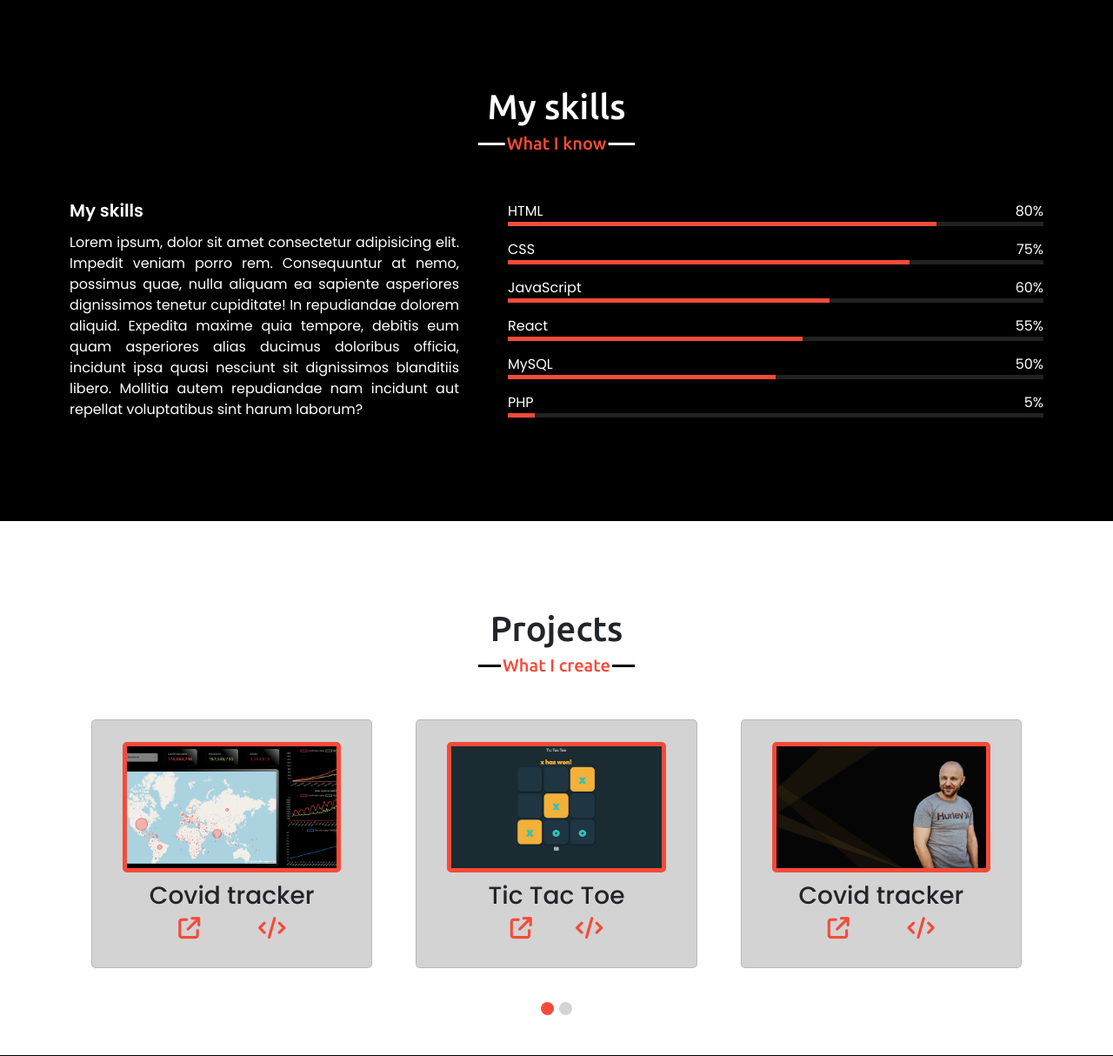
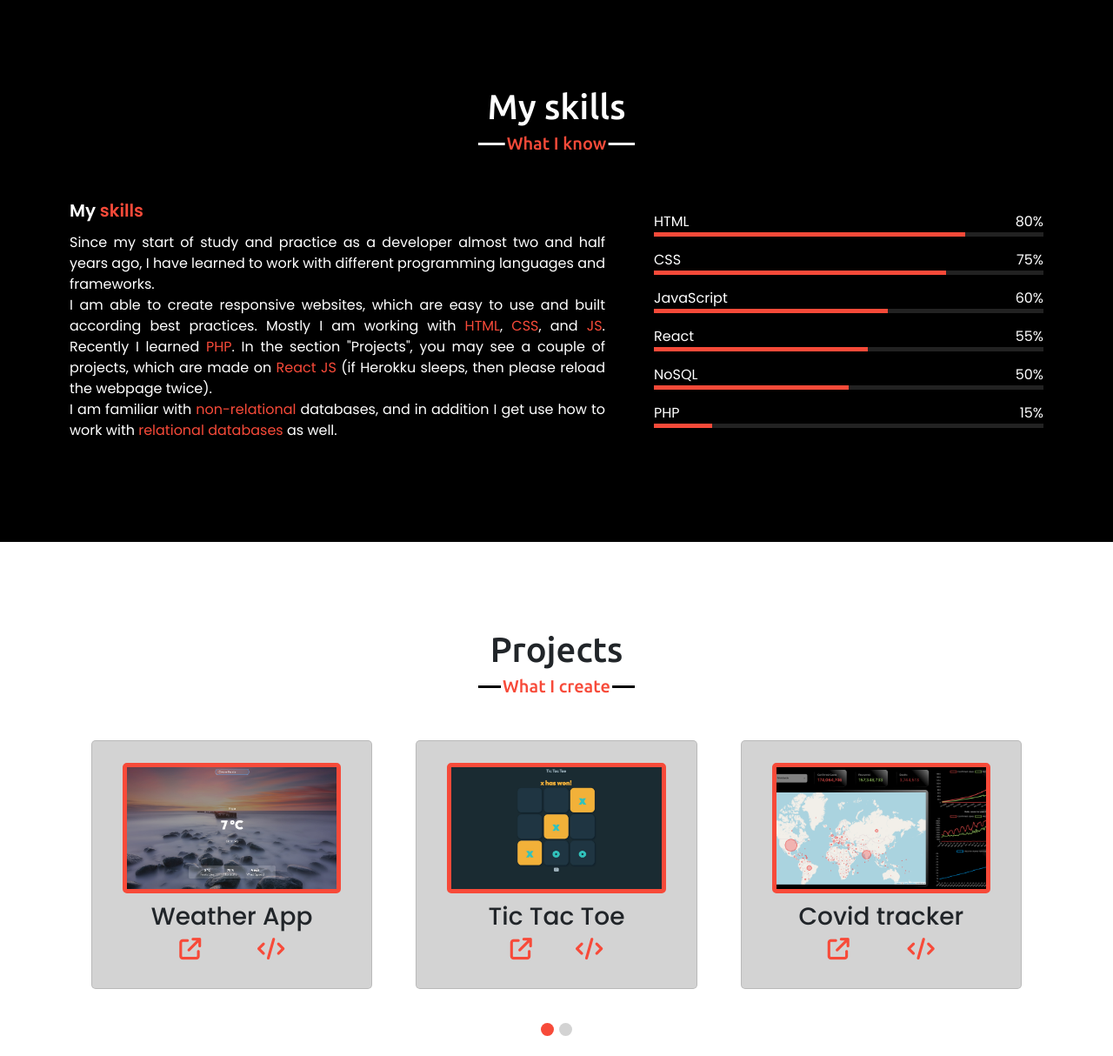
Before and after one commit to ErlensGadzans/Portfolio_page, a PHP site: page / in a window 1280 px wide. Shown: the part 1529-2743 px from the top of the page at 87% size. Run offline with PHP 8.4, Linux system fonts and the light colour scheme; some libraries are stand-ins or nearby versions.

Commit message:
Added description in section Skills & updated Projects

```diff
--- a/index.php
+++ b/index.php
@@ -63,6 +63,7 @@
             </div>
             <div class="modal-body">
               <div class="text-center mt-4 mb-4">
+              <h5 style="color:rgba(1,200,80,255)">Thank you for your message.</h5>
                 <h5 style="color:black">I will reply as soon as possible.</h5>
               </div>
             </div>';
@@ -127,16 +128,15 @@
       <h2 class="title">My skills</h2>
       <div class="skills_content">
         <div class="column left">
-          <div class="text">My skills</div>
+          <div class="text">My <span>skills</span></div>
           <p>
-            Lorem ipsum, dolor sit amet consectetur adipisicing elit. Impedit
-            veniam porro rem. Consequuntur at nemo, possimus quae, nulla
-            aliquam ea sapiente asperiores dignissimos tenetur cupiditate! In
-            repudiandae dolorem aliquid. Expedita maxime quia tempore, debitis
-            eum quam asperiores alias ducimus doloribus officia, incidunt ipsa
-            quasi nesciunt sit dignissimos blanditiis libero. Mollitia autem
-            repudiandae nam incidunt aut repellat voluptatibus sint harum
-            laborum?
+            Since my start of study and practice as a developer almost two and half years ago, I have learned to work with different programming languages and frameworks.
+            <br />
+            I am able to create responsive websites, which are easy to use and built according best practices.
+            Mostly I am working with <span>HTML</span>, <span>CSS</span>, and <span>JS</span>.
+            Recently I learned <span>PHP</span>. In the section "Projects", you may see a couple of projects, which are made on <span>React JS</span> (if Herokku sleeps, then please reload the webpage twice).
+            <br />
+            I am familiar with <span>non-relational</span> databases, and in addition I get use how to work with <span>relational databases</span> as well.
           </p>
         </div>
 
@@ -171,7 +171,7 @@
           </div>
           <div class="bars">
             <div class="info">
-              <span>MySQL</span>
+              <span>NoSQL</span>
               <span>50%</span>
             </div>
             <div class="line mysql"></div>
@@ -179,7 +179,7 @@
           <div class="bars">
             <div class="info">
               <span>PHP</span>
-              <span>5%</span>
+              <span>15%</span>
             </div>
             <div class="line php"></div>
           </div>
@@ -208,13 +208,15 @@
                     <div class="card">
                       <div class="box">
                         <div class="img">
-                          <img src="./img/covid_tracker.jpg" />
+                          <a href="https://weather-eg.herokuapp.com/" target="_blank">
+                            <img src="./img/weatherapp.jpg" />
+                          </a>
                         </div>
                         <div class="text">
-                          <h3>Covid tracker</h3>
+                          <h3>Weather App</h3>
                           <div class="icons">
-                            <a href="https://covid19-healthdata.herokuapp.com/" target="_blank" class="fa-solid fa-arrow-up-right-from-square"></a>
-                            <a href="https://github.com/ErlensGadzans/Covid-19-tracker-FE" target="_blank" class="fa-solid fa-code"></a>
+                            <a href="https://weather-eg.herokuapp.com/" target="_blank" class="fa-solid fa-arrow-up-right-from-square"></a>
+                            <a href="https://github.com/ErlensGadzans/weatherApp" target="_blank" class="fa-solid fa-code"></a>
                           </div>
                         </div>
                       </div>
@@ -224,7 +226,9 @@
                     <div class="card">
                       <div class="single_box box">
                         <div class="img_area">
-                          <img src="./img/tictactoe.jpg" />
+                          <a href="https://tictactoegameerlens.000webhostapp.com/" target="_blank">
+                            <img src="./img/tictactoe.jpg" />
+                          </a>
                         </div>
                         <div class="text">
                           <h3>Tic Tac Toe</h3>
@@ -240,7 +244,9 @@
                     <div class="card">
                       <div class="single_box box">
                         <div class="img_area">
-                          <img src="./img/banner.jpg" />
+                          <a href="https://covid19-healthdata.herokuapp.com/" target="_blank">
+                            <img src="./img/covid_tracker.jpg" />
+                          </a>
                         </div>
                         <div class="text">
                           <h3>Covid tracker</h3>
@@ -262,7 +268,27 @@
                     <div class="card">
                       <div class="box">
                         <div class="img">
-                          <img src="./img/covid_tracker.jpg" />
+                          <a href="https://weather-eg.herokuapp.com/" target="_blank">
+                            <img src="./img/weatherapp.jpg" />
+                          </a>
+                        </div>
+                        <div class="text">
+                          <h3>Weather App</h3>
+                          <div class="icons">
+                            <a href="https://weather-eg.herokuapp.com/" target="_blank" class="fa-solid fa-arrow-up-right-from-square"></a>
+                            <a href="https://github.com/ErlensGadzans/weatherApp" target="_blank" class="fa-solid fa-code"></a>
+                          </div>
+                        </div>
+                      </div>
+                    </div>
+                  </div>
+                  <div class="col-12 col-sm-6 col-md-6 col-lg-4">
+                    <div class="card">
+                      <div class="single_box box">
+                        <div class="img_area">
+                          <a href="https://covid19-healthdata.herokuapp.com/" target="_blank">
+                            <img src="./img/covid_tracker.jpg" />
+                          </a>
                         </div>
                         <div class="text">
                           <h3>Covid tracker</h3>
@@ -278,29 +304,15 @@
                     <div class="card">
                       <div class="single_box box">
                         <div class="img_area">
-                          <img src="./img/covid_tracker.jpg" />
+                          <a href="https://tictactoegameerlens.000webhostapp.com/" target="_blank">
+                            <img src="./img/tictactoe.jpg" />
+                          </a>
                         </div>
                         <div class="text">
-                          <h3>Covid tracker</h3>
+                          <h3>Tic Tac Toe</h3>
                           <div class="icons">
-                            <a href="https://covid19-healthdata.herokuapp.com/" target="_blank" class="fa-solid fa-arrow-up-right-from-square"></a>
-                            <a href="https://github.com/ErlensGadzans/Covid-19-tracker-FE" target="_blank" class="fa-solid fa-code"></a>
-                          </div>
-                        </div>
-                      </div>
-                    </div>
-                  </div>
-                  <div class="col-12 col-sm-6 col-md-6 col-lg-4">
-                    <div class="card">
-                      <div class="single_box box">
-                        <div class="img_area">
-                          <img src="./img/banner.jpg" />
-                        </div>
-                        <div class="text">
-                          <h3>Covid tracker</h3>
-                          <div class="icons">
-                            <a href="https://covid19-healthdata.herokuapp.com/" target="_blank" class="fa-solid fa-arrow-up-right-from-square"></a>
-                            <a href="https://github.com/ErlensGadzans/Covid-19-tracker-FE" target="_blank" class="fa-solid fa-code"></a>
+                            <a href="https://tictactoegameerlens.000webhostapp.com/" target="_blank" class="fa-solid fa-arrow-up-right-from-square"></a>
+                            <a href="https://github.com/ErlensGadzans/tic_tac_toe" target="_blank" class="fa-solid fa-code"></a>
                           </div>
                         </div>
                       </div>
--- a/style.css
+++ b/style.css
@@ -327,11 +327,16 @@ section .title::after {
 }
 
 .skills .skills_content .left {
+  width: 55%;
+}
+
+.skills .skills_content .right {
   width: 40%;
 }
 
-.skills .skills_content .right {
-  width: 55%;
+.skills .skills_content .left .text span,
+.skills .skills_content .left p span {
+  color: #f74a39;
 }
 
 .skills .skills_content .left .text {
@@ -396,7 +401,7 @@ section .title::after {
 }
 
 .skills .skills_content .right .php::before {
-  width: 5%;
+  width: 15%;
 }
 
 /*Projects section*/
--- a/style.scss
+++ b/style.scss
@@ -303,11 +303,16 @@ pointer-events: auto;
 // }
 
 .skills .skills_content .left {
+  width: 55%;
+}
+
+.skills .skills_content .right {
   width: 40%;
 }
 
-.skills .skills_content .right {
-  width: 55%;
+.skills .skills_content .left .text span,
+.skills .skills_content .left p span{
+  color: $color_accent
 }
 
 .skills .skills_content .left .text {
@@ -368,7 +373,7 @@ pointer-events: auto;
 }
 
 .skills .skills_content .right .php::before {
-  width: 5%;
+  width: 15%;
 }
 
 /*Projects section*/
```
Also changed, not shown: img/weatherapp.jpg (added), 1 other file.
